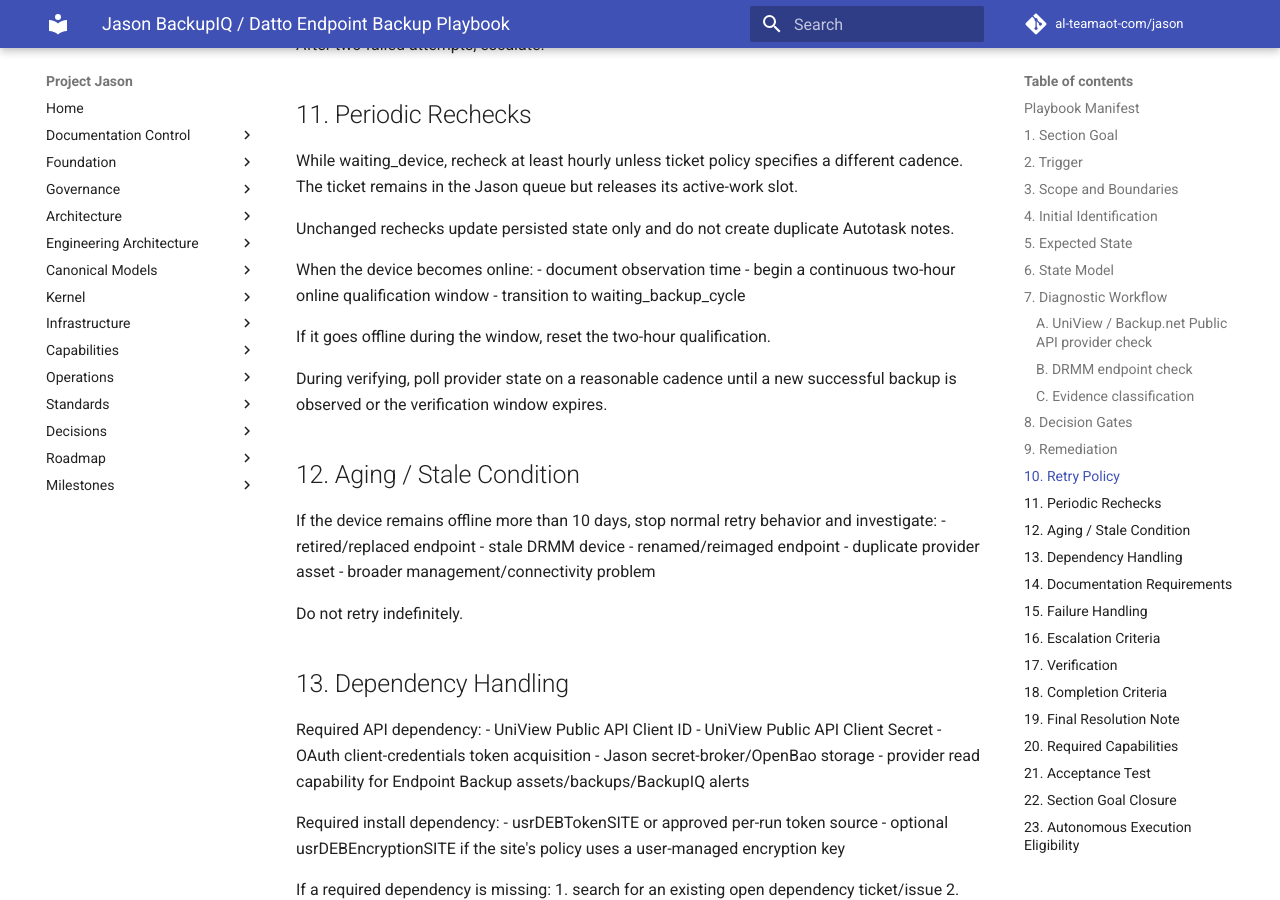
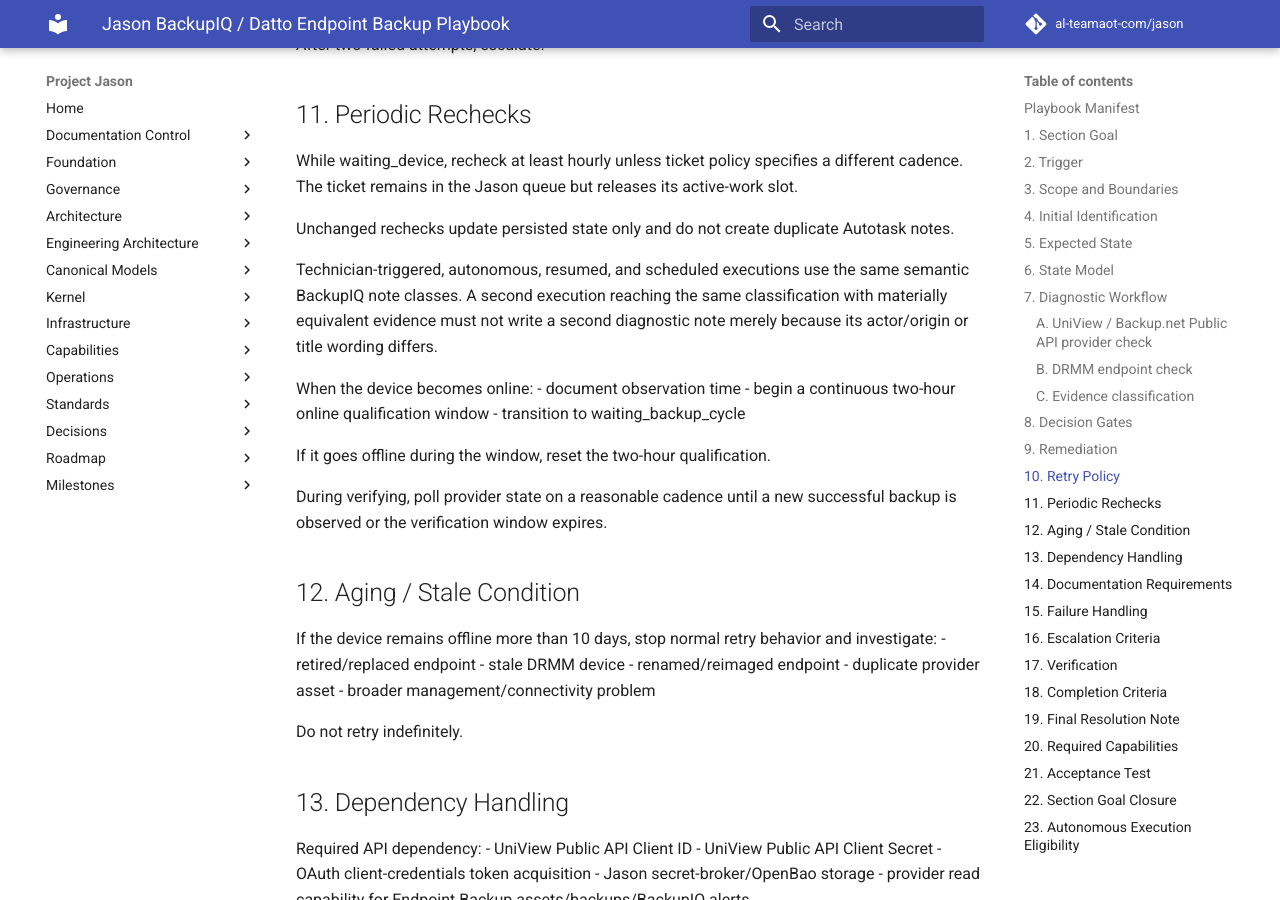
Before and after one commit to al-teamaot-com/jason, an MkDocs documentation site: the page built from docs/playbooks/Jason-BackupIQ-Datto-Endpoint-Backup.md, in a window 1280 px wide and 900 px high, scrolled down 5343 px. Built offline with MkDocs 1.6.1 and Material for MkDocs 9.7.7, drawn with Linux system fonts in a browser that asks for light colours; comment, search, counter and statistics services are not loaded.

Commit message:
Apply cross-origin note deduplication to BackupIQ reference

```diff
--- a/docs/playbooks/Jason-BackupIQ-Datto-Endpoint-Backup.md
+++ b/docs/playbooks/Jason-BackupIQ-Datto-Endpoint-Backup.md
@@ -209,6 +209,8 @@
 
 Unchanged rechecks update persisted state only and do not create duplicate Autotask notes.
 
+Technician-triggered, autonomous, resumed, and scheduled executions use the same semantic BackupIQ note classes. A second execution reaching the same classification with materially equivalent evidence must not write a second diagnostic note merely because its actor/origin or title wording differs.
+
 When the device becomes online:
 - document observation time
 - begin a continuous two-hour online qualification window
```
